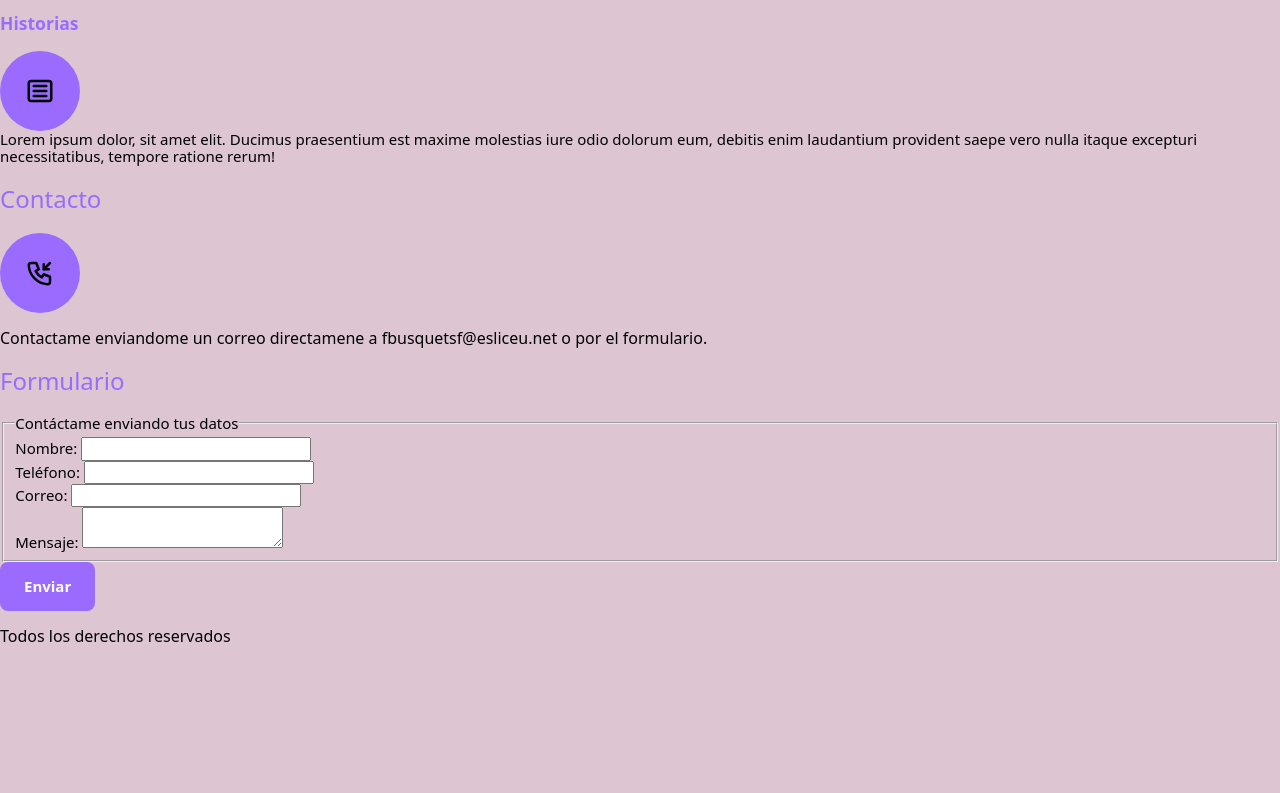
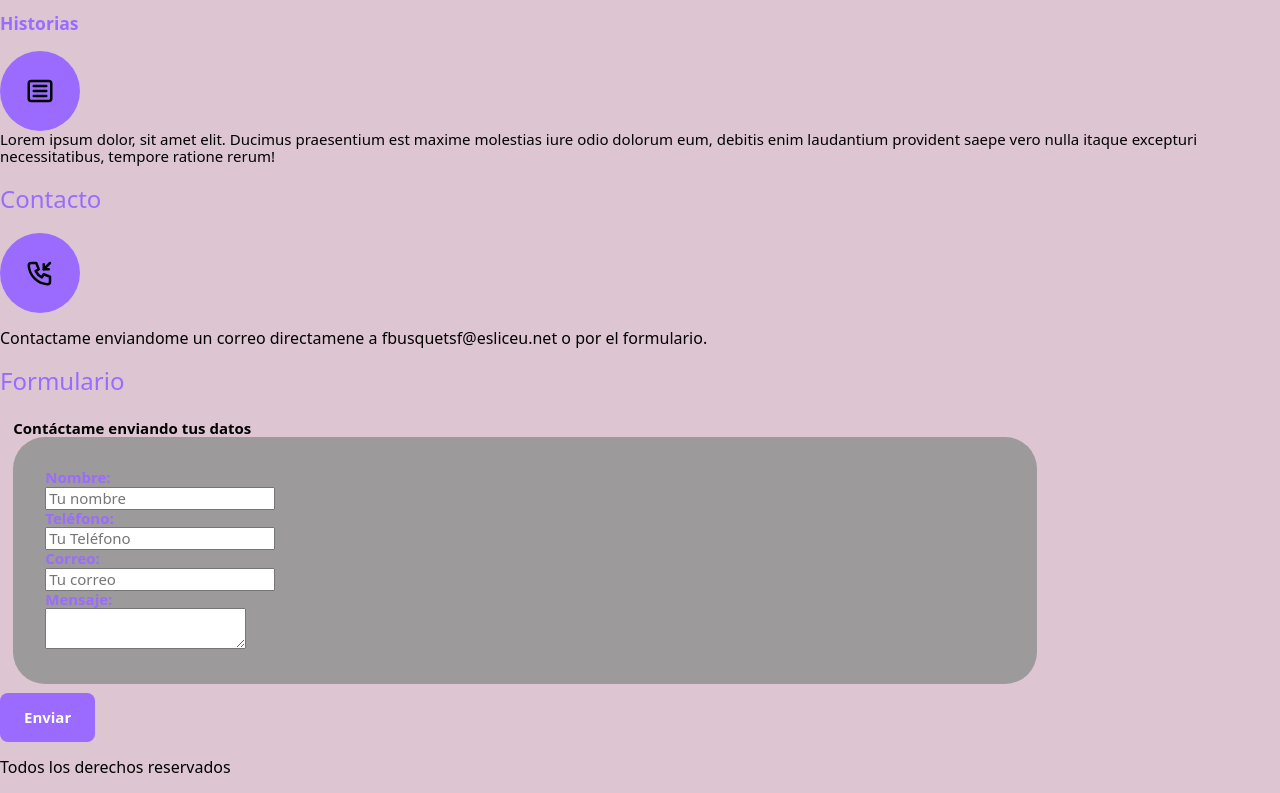
Before and after one commit to Francescb849/Proyecto_web, a plain HTML site: page index.html in a window 1280 px wide. Shown: the part 1155-1948 px from the top of the page. Before the commit the page ends 1817 px from the top, so only its background shows below. Drawn offline with Linux system fonts and the light colour scheme; files that its build step writes are made by us from their sources.

Commit message:
He aplicat estils al formulari

```diff
--- a/css/styles.css
+++ b/css/styles.css
@@ -40,6 +40,10 @@ h3{
 
 p{
     font-size: 1rem;
+}
+
+fieldset{
+    border: none;
 }
 
 nav{
@@ -112,7 +116,6 @@ nav.contenedor {
 z-index: 5;
 position: relative;
 }
-
 
 .contenido-hero {
 position: absolute;
@@ -247,3 +250,12 @@ th{
 .IPO{
     background-color: lightpink;
 }
+.formulario{
+    background-color: rgb(156, 154, 154);
+    width: min(60rem,100%);
+    padding:2rem;
+    border-radius:2rem;
+.campo label{
+    color: var(--secundario);
+    display: block;
+}
--- a/index.html
+++ b/index.html
@@ -56,28 +56,40 @@
                 <p>Contactame enviandome un correo directamene a fbusquetsf@esliceu.net o por el formulario.</p>
             <h2>Formulario</h2>
             <fieldset>
-                <form action=""></form>
-            <legend>Contáctame enviando tus datos</legend>
+                <legend></legend><strong>Contáctame enviando tus datos </legend></strong>
+                <form class="formulario"  action="">
+            <div class="contenedor-campos"></div>
+                <div class="campo">
+                <div>
+            <label for=""><strong>Nombre:</strong></label>
+            <input class="input-text" type="text"nombre placeholder="Tu nombre">
+                </div>
+            </div>
+            <div class="campo">
             <div>
-            <label for="">Nombre:</label>
-            <input type="text"nombre>
+                <label for=""><strong>Teléfono:</strong></label>
+                <input class="input-text" type="tel" name="telefono" id="" placeholder="Tu Teléfono">
             </div>
+            </div>
+            <div class="campo">
             <div>
-                <label for="">Teléfono:</label>
-                <input type="tel" name="telefono" id="">
+                <label for="correo"> <strong>Correo:</strong></label>
+                <input class="input-text" type="tel" name="correo" id=""placeholder="Tu correo">
             </div>
-            <div>
-                <label for="correo">Correo:</label>
-                <input type="tel" name="correo" id="">
             </div>
-            <div>
-                <label for="mensaje">Mensaje:</label>
+            <div class="campo">
+                <div>
+                <label for="mensaje"> <strong>Mensaje:</strong></label>
                 <textarea name="mensaje" id=""></textarea>
+            </div>
             </div>
             </fieldset>
             <div>
                 <input class="boton" type="submit" value="Enviar">
             </div>
+            </div><!--contenedor-campos-->
+                </form>
+
         </section>
     </main>
     <footer>
```
Also changed, not shown: massobremi.html (+10 -8 lines). Lines whose indentation alone changed are shown as unchanged.
